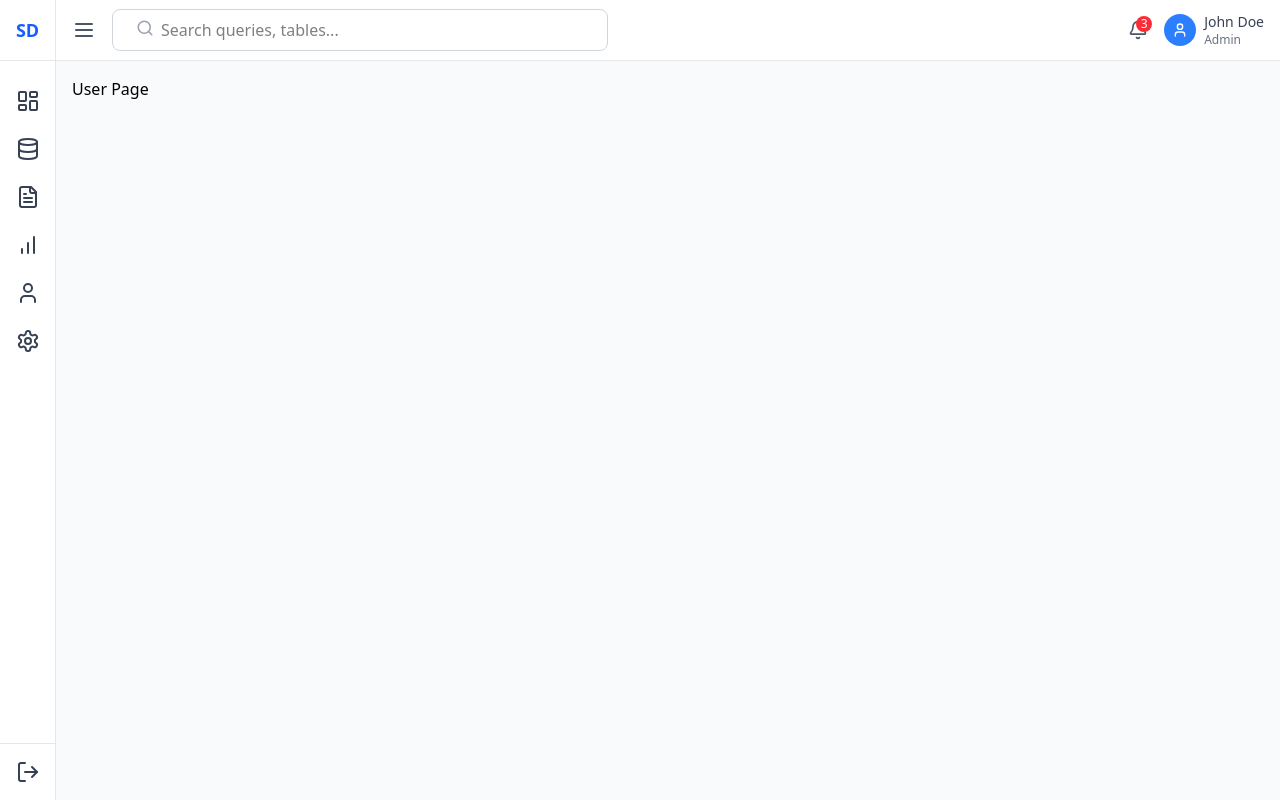
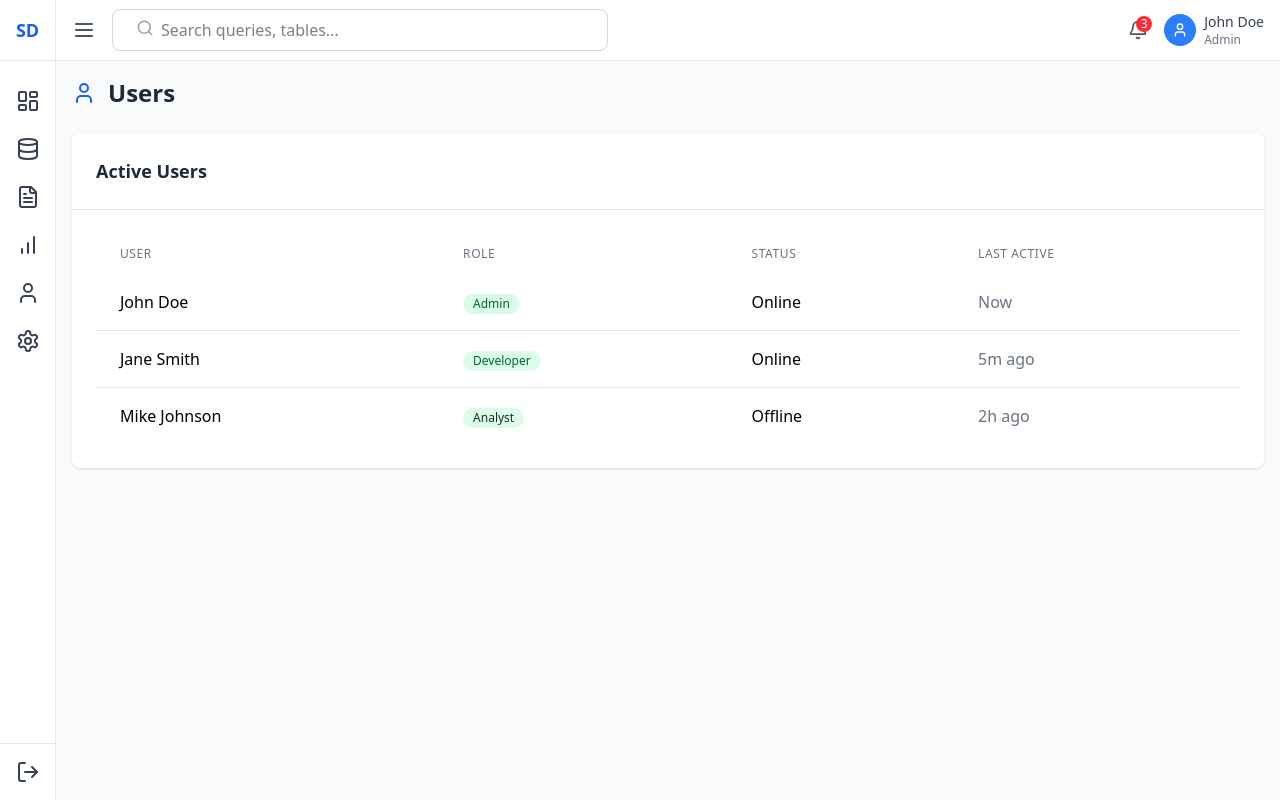
Before and after one commit to nsr7t/SQL-dashboard, a React (Vite) app in the folder frontend/: page /users in a window 1280 px wide. Built offline with nearby package versions, Linux system fonts and the light colour scheme.

Commit message:
Added the User page

```diff
--- a/frontend/src/pages/UserPage.jsx
+++ b/frontend/src/pages/UserPage.jsx
@@ -1,5 +1,72 @@
+import { UserIcon } from "lucide-react"
+
 function UserPage() {
-    return <div>User Page</div>
+    return (
+        <div className="space-y-6">
+            <div className="flex items-center space-x-3">
+                <UserIcon size={24} className="text-blue-600" />
+                <h1 className="text-2xl font-bold text-gray-800">Users</h1>
+            </div>
+            <div className="rounded-lg bg-white shadow">
+                <div className="border-b border-gray-200 p-6">
+                    <h2 className="text-lg font-semibold text-gray-800">
+                        Active Users
+                    </h2>
+                </div>
+                <div className="p-6">
+                    <table className="min-w-full">
+                        <thead>
+                            <tr className="text-left text-xs font-medium tracking-wider text-gray-500 uppercase">
+                                <td className="px-6 py-3">User</td>
+                                <td className="px-6 py-3">Role</td>
+                                <td className="px-6 py-3">Status</td>
+                                <td className="px-6 py-3">Last Active</td>
+                            </tr>
+                        </thead>
+                        <tbody className="divide-y divide-gray-200">
+                            {[
+                                {
+                                    name: "John Doe",
+                                    role: "Admin",
+                                    status: "Online",
+                                    lastActive: "Now",
+                                },
+
+                                {
+                                    name: "Jane Smith",
+                                    role: "Developer",
+                                    status: "Online",
+                                    lastActive: "5m ago",
+                                },
+
+                                {
+                                    name: "Mike Johnson",
+                                    role: "Analyst",
+                                    status: "Offline",
+                                    lastActive: "2h ago",
+                                },
+                            ].map((user, index) => (
+                                <tr key={index}>
+                                    <td className="px-6 py-4">{user.name}</td>
+                                    <td className="px-6 py-4 text-gray-500">
+                                        <span
+                                            className={`inline-flex items-center rounded-full px-2.5 py-0.5 text-xs font-medium ${user.status === "Online" ? "bg-green-100 text-green-800" : "bg-green-100 text-gray-800"}`}
+                                        >
+                                            {user.role}
+                                        </span>
+                                    </td>
+                                    <td className="px-6 py-4">{user.status}</td>
+                                    <td className="px-6 py-4 text-gray-500">
+                                        {user.lastActive}
+                                    </td>
+                                </tr>
+                            ))}
+                        </tbody>
+                    </table>
+                </div>
+            </div>
+        </div>
+    )
 }
 
 export default UserPage
```
